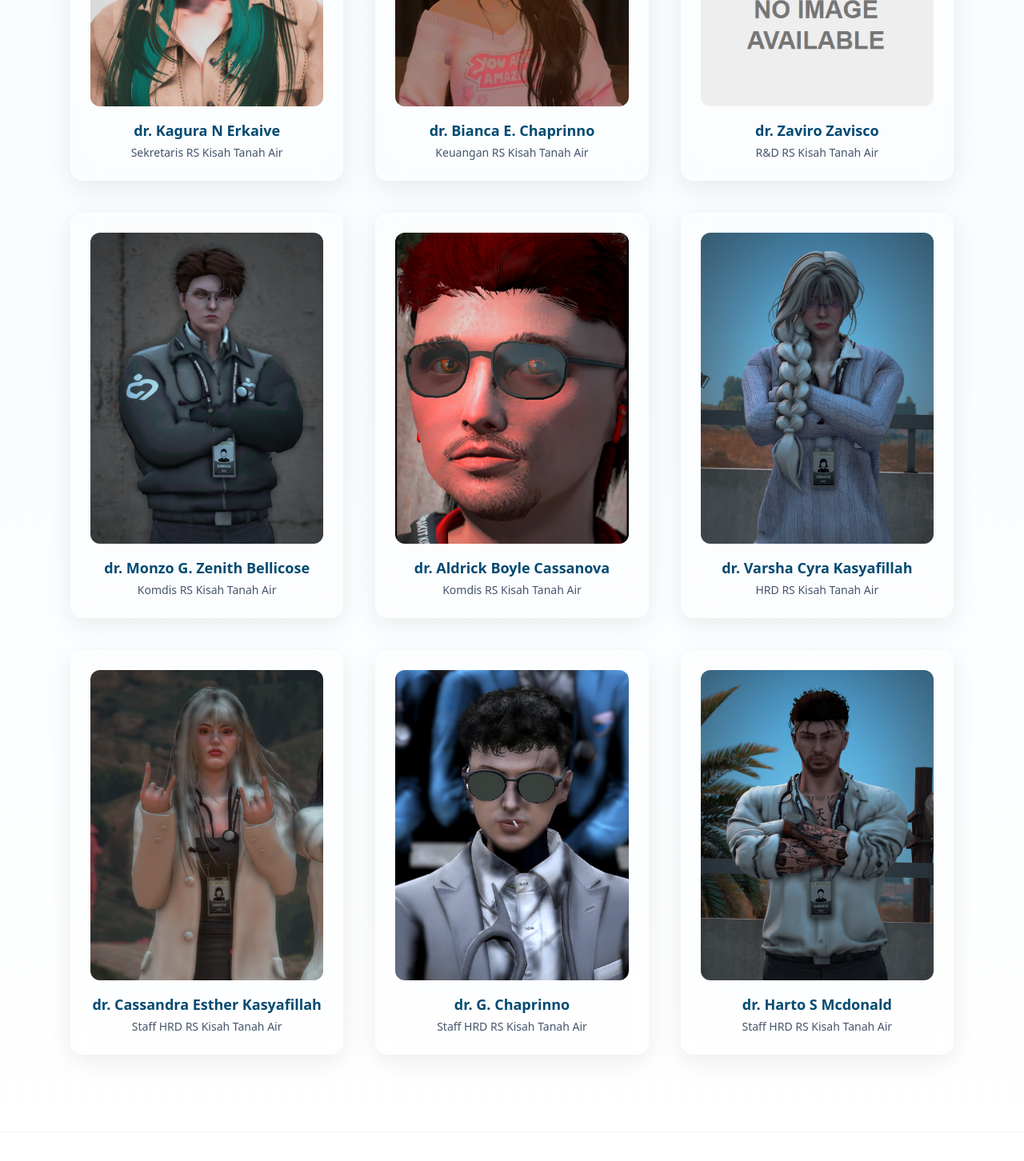
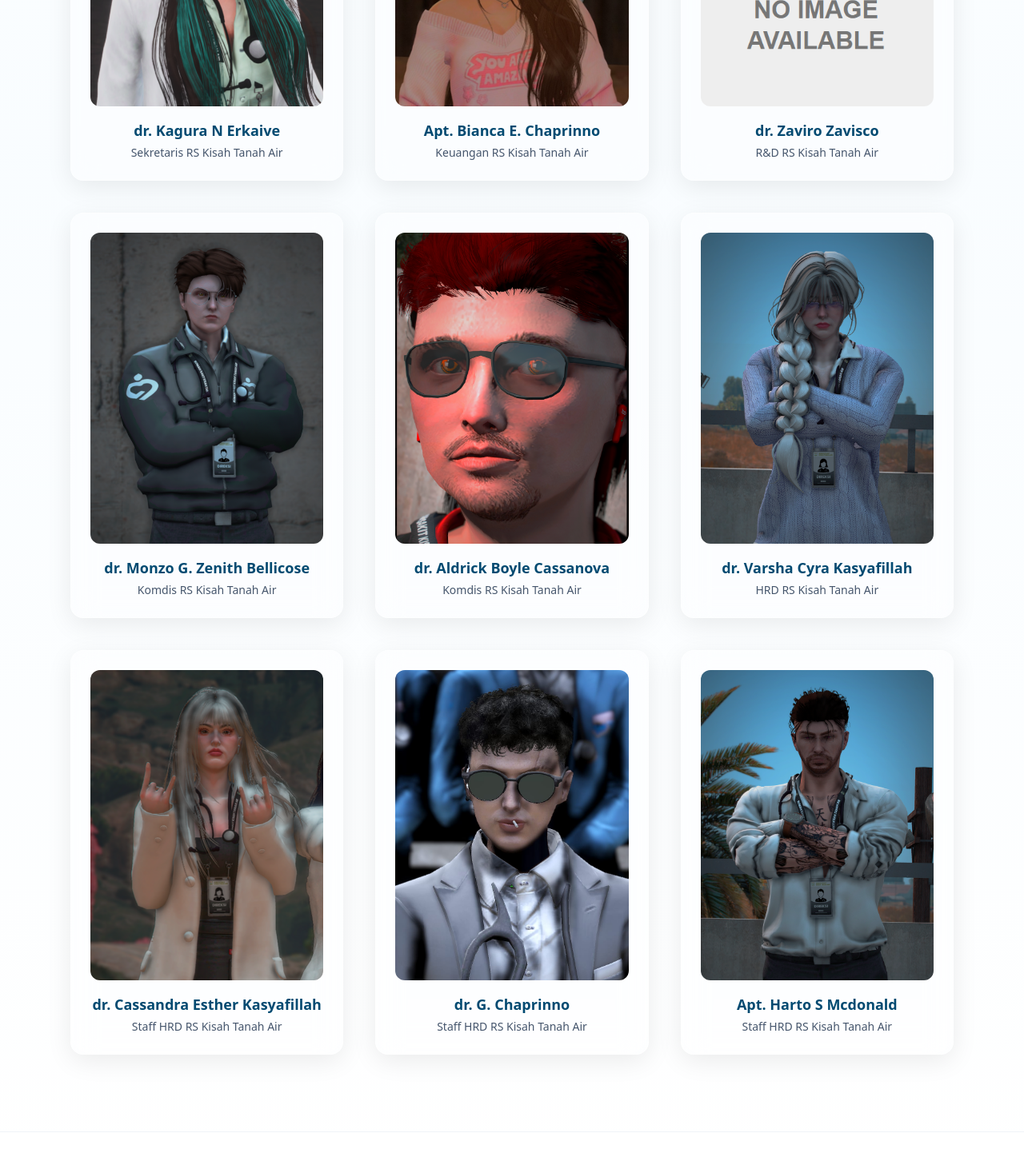
Before and after one commit to afrzzz/CardPasienFiveM, a React (Vite) app: page /strukturpetinggi in a window 1280 px wide. Shown: the part 1225-2677 px from the top of the page at 80% size. Built offline with nearby package versions, Linux system fonts and the light colour scheme.

Commit message:
update image struktural

```diff
--- a/src/pages/DataPetinggi.jsx
+++ b/src/pages/DataPetinggi.jsx
@@ -32,7 +32,7 @@ const TEAM = [
   },
   {
     id: 5,
-    name: "dr. Bianca E. Chaprinno",
+    name: "Apt. Bianca E. Chaprinno",
     role: "Keuangan RS Kisah Tanah Air",
     src: "/images/executives/bi.png",
     level: "bawah",
@@ -81,7 +81,7 @@ const TEAM = [
   },
   {
     id: 12,
-    name: "dr. Harto S Mcdonald",
+    name: "Apt. Harto S Mcdonald",
     role: "Staff HRD RS Kisah Tanah Air",
     src: "/images/executives/har.png",
     level: "bawah",
```
Also changed, not shown: public/images/executives/kag.png.
